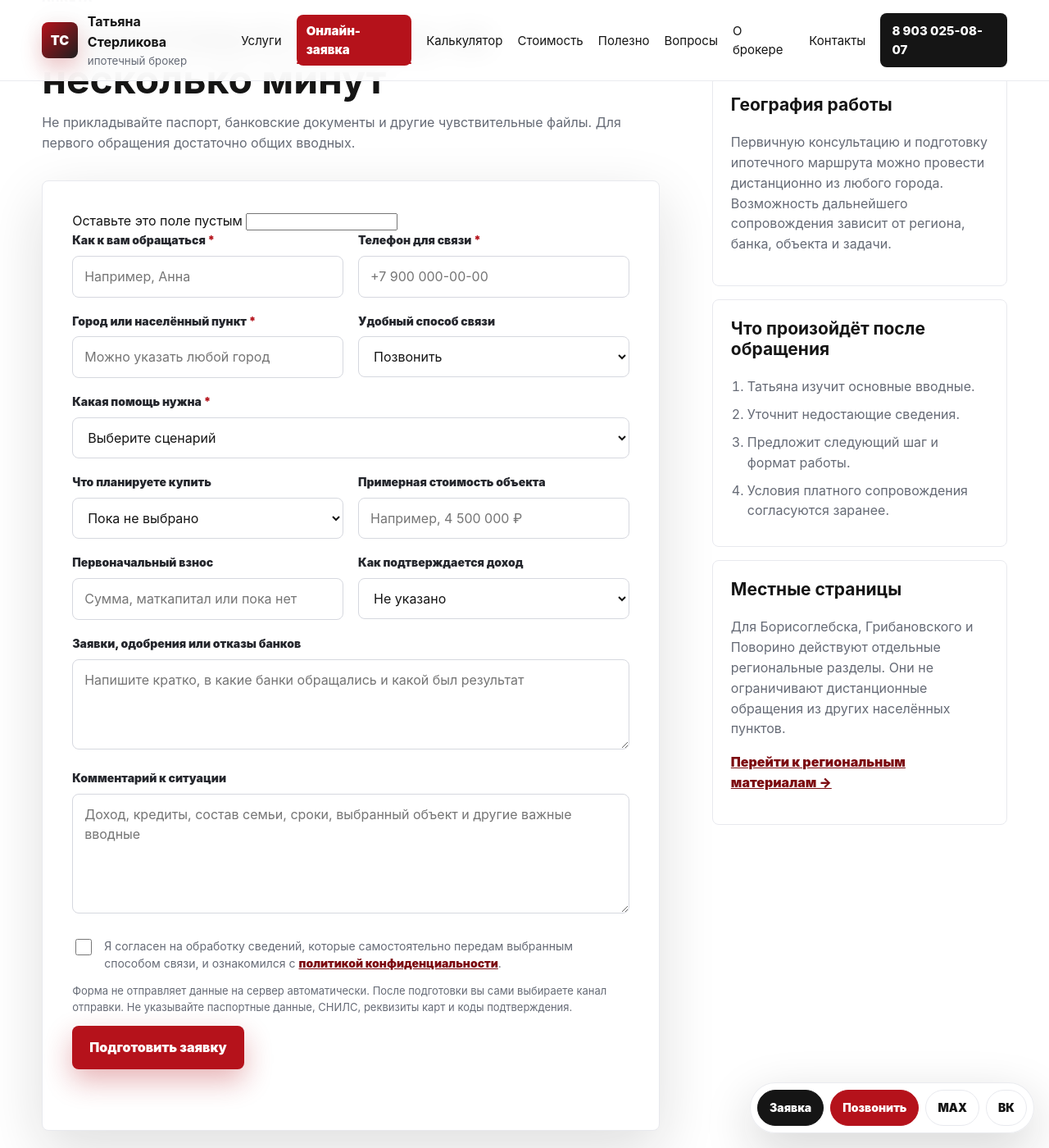
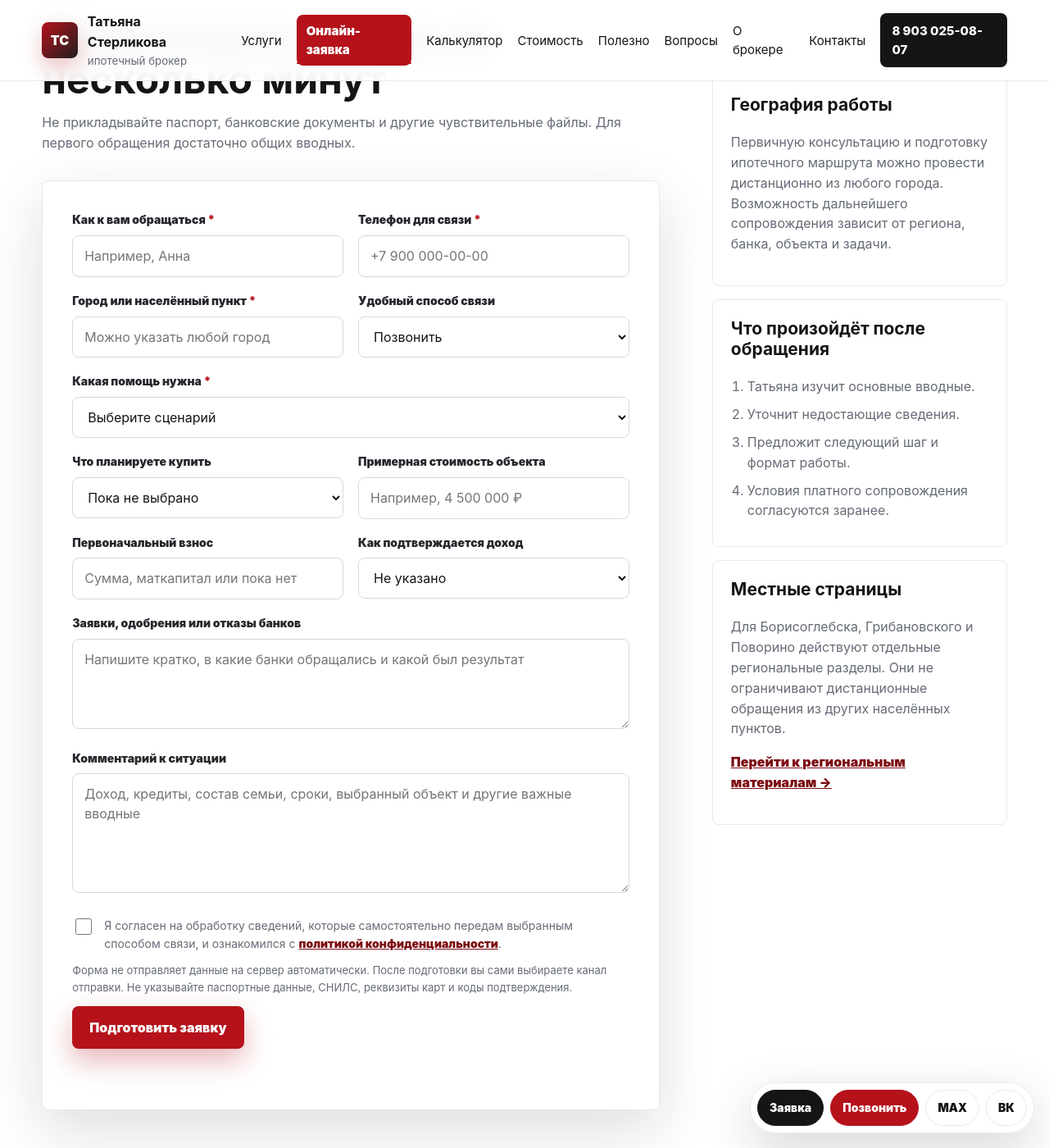
Before and after one commit to deputat36/broker, a Jekyll site: the page built from online-zayavka.md, in a window 1280 px wide and 1400 px high, scrolled down 912 px. Shown: the whole window at 82% size. Built offline with Jekyll 4.4.1, drawn with Linux system fonts in a browser that asks for light colours.

Commit message:
Style lead delivery and anti-spam states

```diff
--- a/assets/css/online-application.css
+++ b/assets/css/online-application.css
@@ -72,6 +72,16 @@
   border-color: var(--red);
 }
 
+.application-honeypot {
+  position: absolute !important;
+  left: -10000px !important;
+  width: 1px !important;
+  height: 1px !important;
+  overflow: hidden !important;
+  opacity: 0 !important;
+  pointer-events: none !important;
+}
+
 .application-consent {
   display: flex;
   gap: 12px;
@@ -94,9 +104,30 @@
 .application-result a { color: var(--red-dark); font-weight: 900; }
 
 .application-privacy,
-.application-hint {
+.application-hint,
+.application-delivery-note {
   color: var(--muted);
   font-size: 13px;
+}
+
+.application-delivery-note {
+  margin: 14px 0 0;
+  padding: 12px 14px;
+  background: var(--bg);
+  border: 1px solid var(--line);
+  border-radius: var(--radius);
+}
+
+.application-delivery-note.is-success {
+  color: #176b3a;
+  background: #f1fff7;
+  border-color: rgba(23, 107, 58, .28);
+}
+
+.application-delivery-note.is-error {
+  color: var(--red-dark);
+  background: #fff5f5;
+  border-color: rgba(181, 18, 27, .24);
 }
 
 .application-status {
@@ -126,6 +157,12 @@
   flex-wrap: wrap;
   gap: 10px;
   margin: 18px 0 12px;
+}
+
+.application-actions .btn[aria-busy="true"] {
+  cursor: progress;
+  opacity: .72;
+  pointer-events: none;
 }
 
 .application-aside {
```
